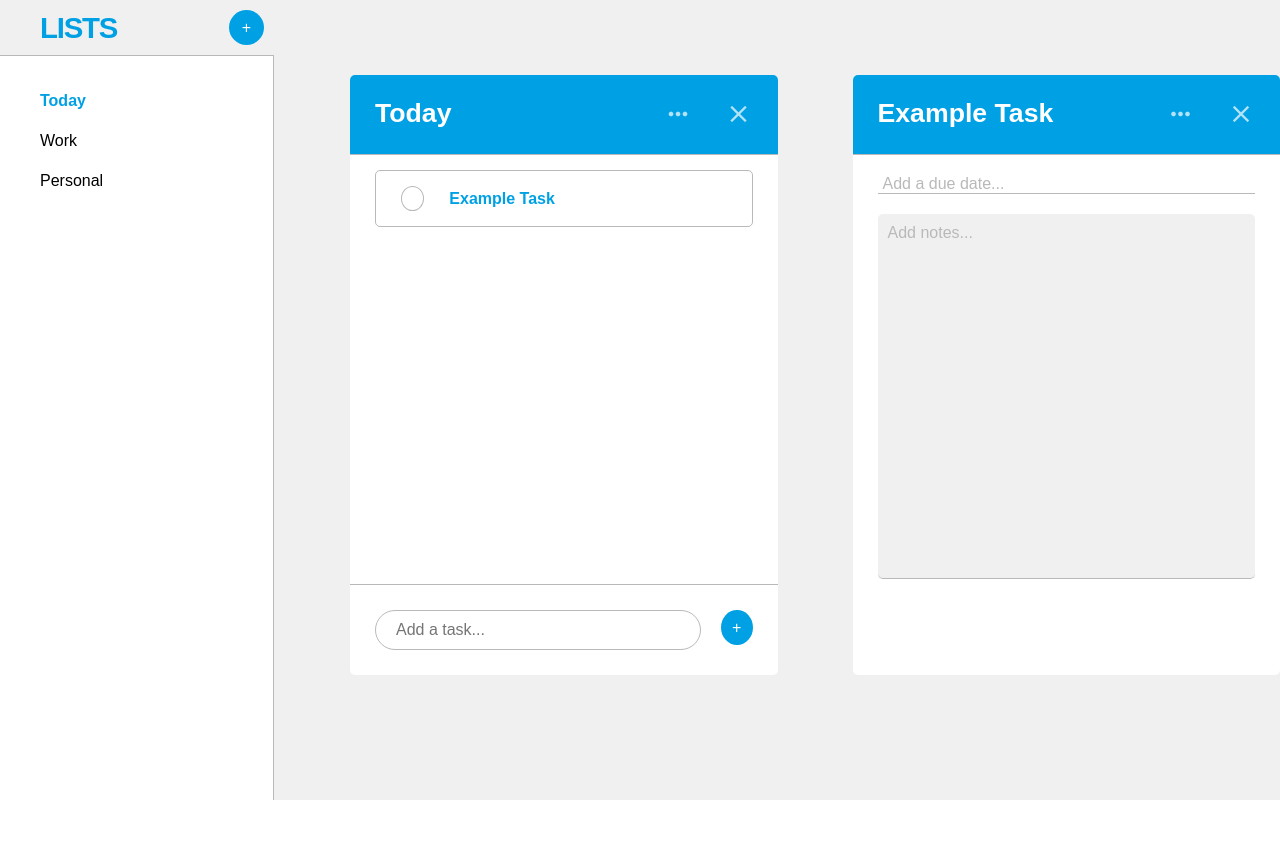
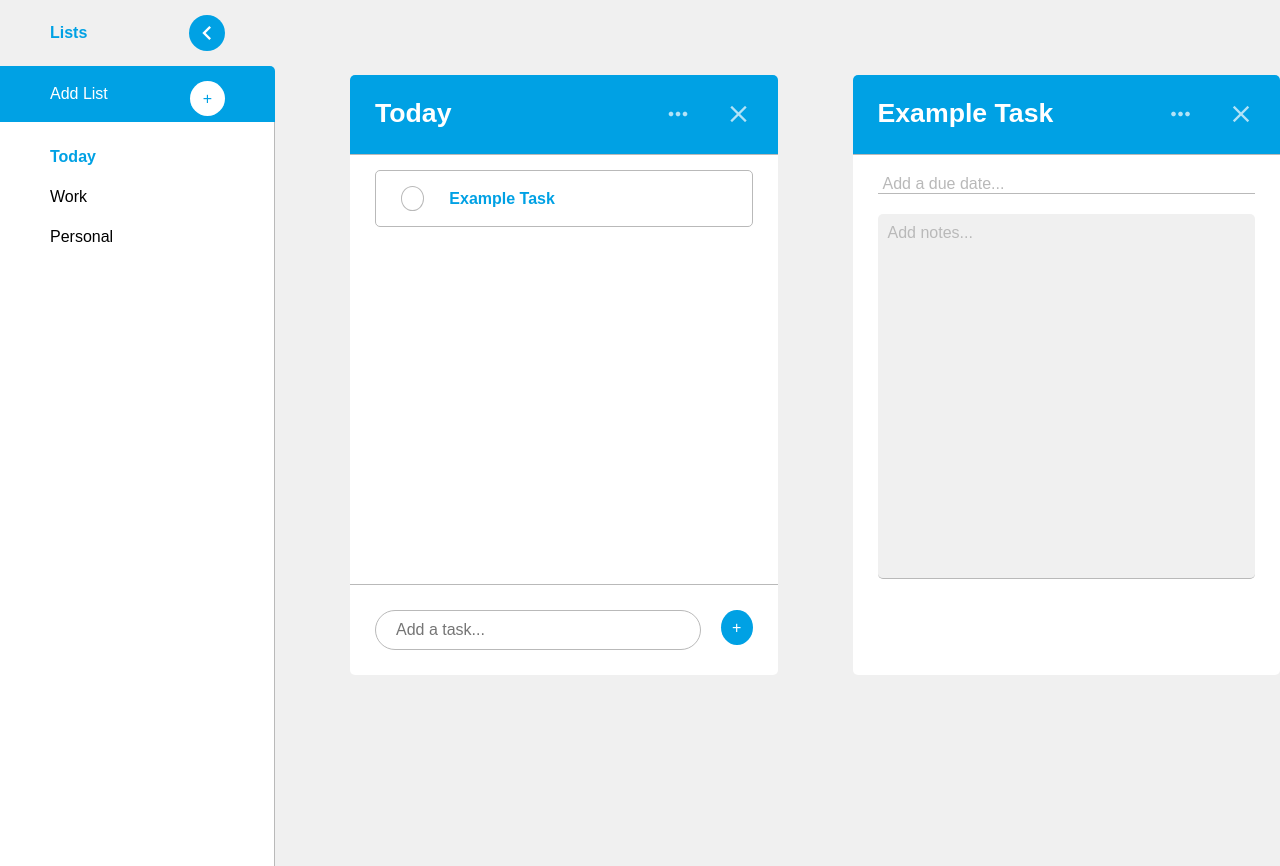
Before and after one commit to jtbarr75/todo, a website built with webpack: page dist/index.html in a window 1280 px wide. Before the commit the page ends 800 px from the top, so only its background shows below. Built offline with Linux system fonts and the light colour scheme.

Commit message:
can hide sidebar

```diff
--- a/package.json
+++ b/package.json
@@ -27,6 +27,7 @@
     "eslint-config-prettier": "^6.11.0",
     "eslint-plugin-import": "^2.22.0",
     "node-sass": "^4.14.1",
+    "onchange": "^7.0.2",
     "prettier": "2.0.5",
     "webpack": "^4.43.0",
     "webpack-cli": "^3.3.12"
--- a/src/js/displayController.js
+++ b/src/js/displayController.js
@@ -348,6 +348,13 @@ const displayController = (function createEventController() {
     saveLists();
   }
 
+  function toggleSidebar() {
+    const $sidebar = document.querySelector(".sidebar");
+    const $sidebarButton = document.getElementById("toggleSidebar");
+    $sidebar.classList.toggle("open");
+    $sidebarButton.classList.toggle("open");
+  }
+
   function initialize() {
     loadLists();
     renderLists();
@@ -382,6 +389,7 @@ const displayController = (function createEventController() {
     closeMenu,
     renderEdit,
     setTitle,
+    toggleSidebar,
   };
 })();
 
--- a/src/js/eventController.js
+++ b/src/js/eventController.js
@@ -209,6 +209,13 @@ const eventController = (function createEventController() {
     listenForEditList();
   }
 
+  function listenForSidebar() {
+    const $toggleSidebar = document.getElementById("toggleSidebar");
+    $toggleSidebar.addEventListener("click", () => {
+      displayController.toggleSidebar();
+    })
+  }
+
   function initialize(display) {
     editing = false;
     displayController = display;
@@ -222,6 +229,7 @@ const eventController = (function createEventController() {
     listenForClose();
     listenForDelete();
     listenForEdit();
+    listenForSidebar();
   }
 
   return {
--- a/src/scss/_shared.scss
+++ b/src/scss/_shared.scss
@@ -13,12 +13,25 @@ $blue: #1e3888;
 
 #main {
   display: flex;
+  background-color: $light-grey;
+}
+
+.wrapper {
+  flex: 1;
+}
+
+.main-header {
+  width: 275px;
+  background-color: $light-grey;
+  padding: 15px 50px 15px 50px;
+  display: flex;
+  justify-content: space-between;
+  align-items: center;
 }
 
 .content {
-  flex: 1;
+  width: auto;
   min-height: 100vh;
-  background-color: $light-grey;
   display: flex;
   justify-content: flex-start;
 }
--- a/src/scss/_sidebar.scss
+++ b/src/scss/_sidebar.scss
@@ -1,39 +1,36 @@
 // Sidebar
-$left-margin: 40px;
+$left-margin: 50px;
 
 .sidebar {
   width: 275px;
   min-height: 100vh;
-  border-right: 1px solid $light-grey;
   display: flex;
   flex-direction: column;
-  justify-content: stretch;
-  header {
-    background-color: $light-grey;
-    border-bottom: 1px solid $grey;
-    padding: 10px 10px 10px $left-margin;
-    display: flex;
-    justify-content: space-between;
-    align-items: center;
-  }
+  transform: translateX(-275px);
+  transition: transform 0.3s ease-in-out;
   h1 {
     font-size: 22pt;
     text-transform: uppercase;
     letter-spacing: -0.04em;
   }
   ul {
-    padding-top: 25px;
+    padding-top: 15px;
     flex: 1;
     border-right: 1px solid $grey;
+    background-color: white;
   }
-  li {
+  &.open {
+    transform: none;
+  }
+}
+
+.list-title {
   padding: 12px $left-margin;
   cursor: pointer;
   transition: background-color 0.2s, color 0.2s;
   &:hover {
     background-color: $light-grey;
     color: $light-blue;
-    }
   }
 }
 
@@ -45,3 +42,40 @@ $left-margin: 40px;
     @include glow;
   }
 }
+
+.lists-title {
+  position: relative;
+  background-color: $light-blue;
+  border-top-right-radius: 5px;
+  color: white;
+  padding: 20px 50px;
+  .add-button {
+    position: absolute;
+    right: 50px;
+    top: 15px;
+    background-color: white;
+    color: $light-blue;
+    &:hover {
+      background-color: $light-grey;
+      cursor: pointer;
+    }
+  }
+}
+
+#toggleSidebar {
+  color: white;
+  background-color: $light-blue;
+  border-radius: 50%;
+  padding: 4px;
+  rotate: 180deg;
+  transition: rotate 0.3s ease-in-out;
+  &.open {
+    rotate: none;
+  }
+  &:hover {
+    opacity: 0.8;
+  }
+  &::selection {
+    background: none;
+  }
+}
```
Also changed, not shown: dist/index.html, dist/main.js, dist/style.css, 1 other file. Lines whose indentation alone changed are shown as unchanged.
